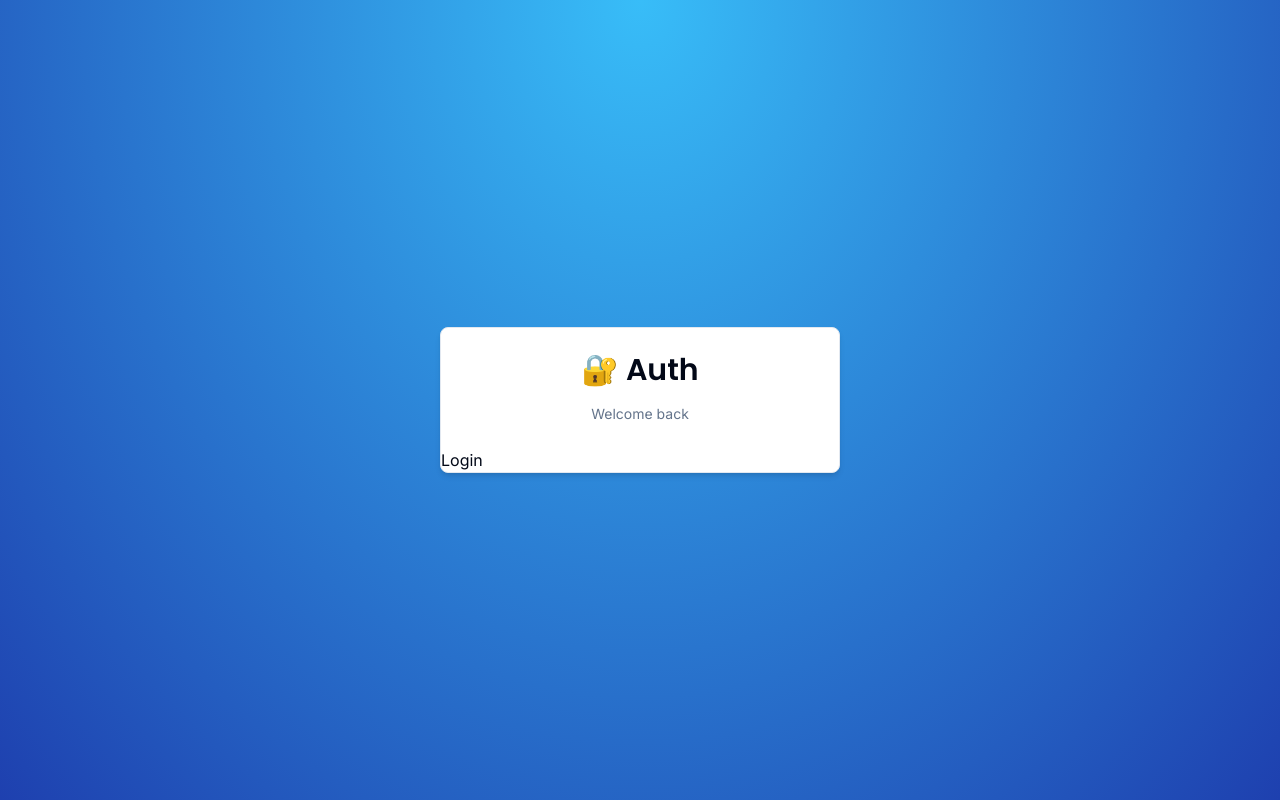
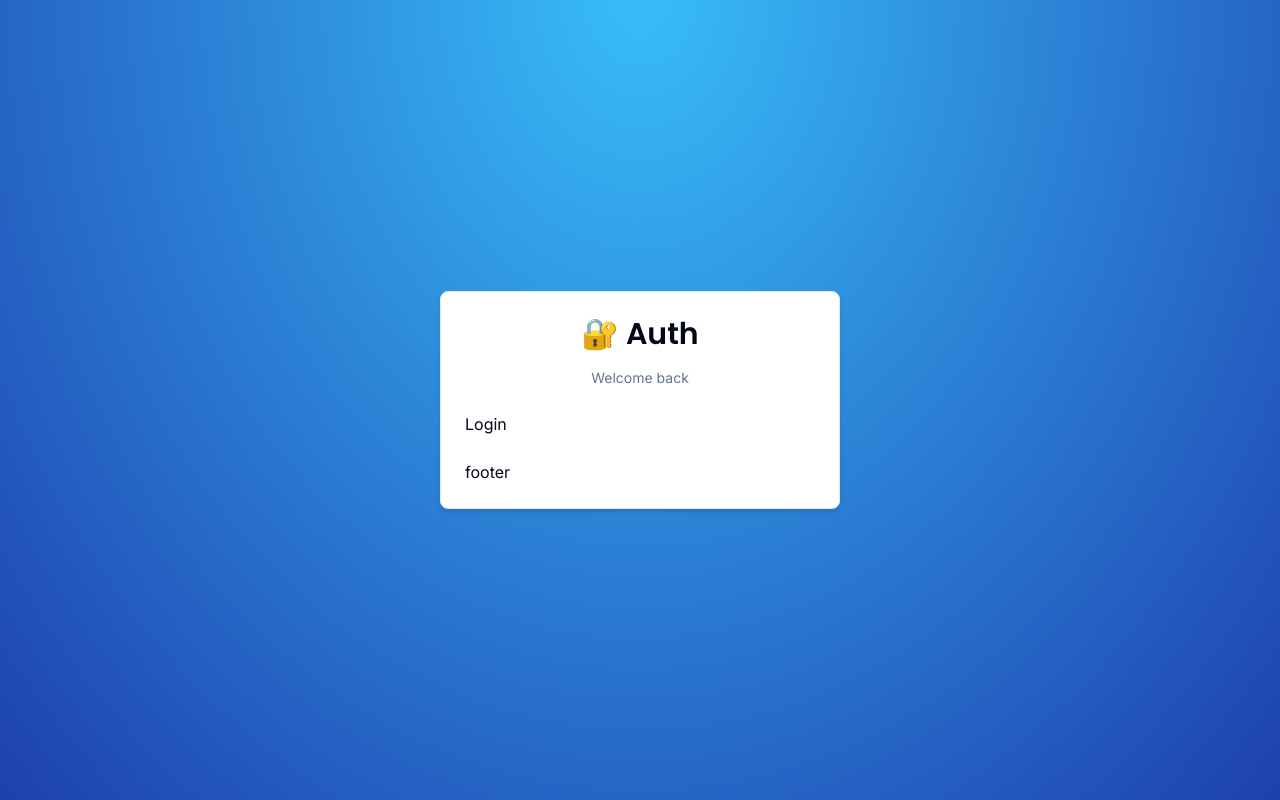
Before and after one commit to MikeSaburov/next_auth, a Next.js app: page /auth/login in a window 1280 px wide. Built offline with nearby package versions, Linux system fonts and the light colour scheme.

Commit message:
добавил CardContent и CardFooter

```diff
--- a/components/auth/card-wrapper.tsx
+++ b/components/auth/card-wrapper.tsx
@@ -28,7 +28,8 @@ export const CardWrapper = ({
       <CardHeader>
         <Header label={headerLabel} />
       </CardHeader>
-      {children}
+      <CardContent>{children}</CardContent>
+      {showSocial && <CardFooter>footer</CardFooter>}
     </Card>
   );
 };
```
